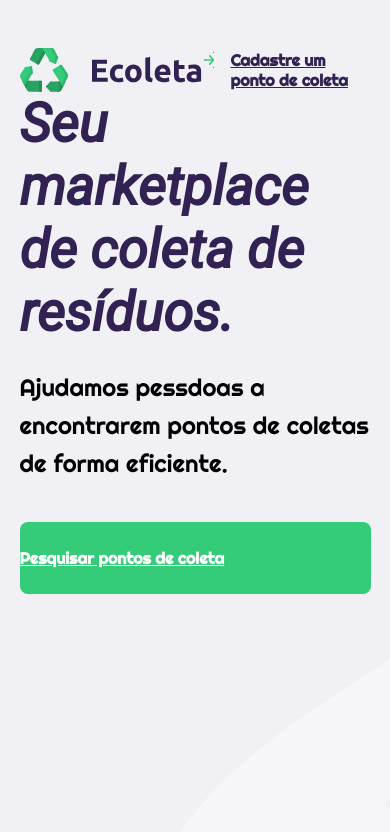
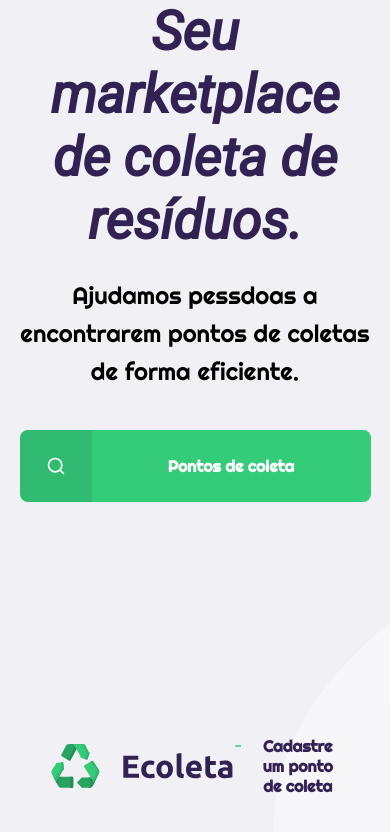
Before and after one commit to JefersonSouz/NextlevelWeek, a plain HTML site: page index.html in a window 390 px wide. Drawn offline with Linux system fonts and the light colour scheme.

Commit message:
versao 0.2

```diff
--- a/Styles/main.css
+++ b/Styles/main.css
@@ -16,14 +16,14 @@ body{
     -webkit-font-smoothing: antialiased
 }
 
-a{
-    text-decoration: nome;
+a {
+    text-decoration: none;
 
 }
 
 h1, h2, h3, h4, h5, h6{
     font-family: 'Roboto', sans-serif;
-    color: var(--title-color)
+    color: var(--title-color);
 }
 /* BOX MODEL
 
@@ -34,14 +34,15 @@ bordas, cor, fundo, maneira que é vista pelo html (display)
 posicionamnto, alinhamento
 */
 
+
 #page-home{
- height: 110vh;
+ height: 100vh;
 
  background: url('../assets/home-background.svg') no-repeat;
  background-position: 35vw bottom;
 }
 
-#page-home .content{
+#page-home .content {
     width: 90%;
     max-width: 1100px;
 
@@ -49,7 +50,8 @@ posicionamnto, alinhamento
 }
 
 #page-home header {
-    margin-top: 48px;
+
+    margin-top: 35px;
 
     display: flex;
     align-items: center;
@@ -61,6 +63,7 @@ posicionamnto, alinhamento
 
     color: var(--title-color);
     font-weight: 700;
+
 
 
 }
@@ -91,6 +94,7 @@ justify-content: center;
 #page-home main h1{
     font-size: 54px;
 
+
 }
 
 #page-home main p {
@@ -116,8 +120,8 @@ justify-content: center;
 
     transition: 400ms;
 
-    font-weight: bold;
-    color: white;
+
+
 
 
 }
@@ -130,5 +134,52 @@ justify-content: center;
     width: 72px;
     height: 72px;
 
-    background-color: rgb(0, 0, 0, 0,08);
+    border-top-left-radius: 8px;
+    border-bottom-left-radius: 8px;
+
+
+    background-color: rgba(0, 0, 0, 0.08);
+
+    display: flex;
+    align-items: center;
+    justify-content: center;
 }
+
+#page-home main a span::after{
+    content: "";
+    background-image:  url('../assets/search.svg');
+
+    width: 20px;
+    height: 20px;]
+
+}
+
+#page-home main a strong{
+    flex: 1;
+    color: white;
+
+    text-align: center;
+}
+
+@media (max-width: 900px) {
+     #page-home{
+         background-position-x: 70vw;
+     }
+     #page-home .content{
+         align-items: center;
+         text-align: center;
+     }
+
+     #page-home header {
+         position: absolute;
+         bottom: 48px;
+
+         left: 50%;
+         transform: translateX(-50%);
+     }
+
+     #page-home main {
+        align-items: center;
+    }
+
+}
--- a/index.html
+++ b/index.html
@@ -22,13 +22,13 @@
     <link href="https://fonts.googleapis.com/css2?family=Righteous&display=family=Roboto:ital@1&displayswap" rel="stylesheet">
 
     <link rel="stylesheet" href="/Styles/main.css">
+    <link rel="stylesheet" href="/Styles/home.css">
 
 </head>
 <body>
 
     <div id="page-home">
-
-    <div class="content ">
+        <div class="content">
 
             <header>
                 <img src="/assets/logo.svg" alt="logomarca">
@@ -45,7 +45,7 @@
             <p>Ajudamos pessdoas a encontrarem pontos de coletas de forma eficiente.</p>
 
 
-        <a href="#">Pesquisar pontos de coleta</a>
+            <a href="#"><span></span><strong>Pontos de coleta</strong></a>
 
 
             </main>
@@ -54,13 +54,10 @@
 
     </div>
 
-   </div>
 
 
 
-
-
-
+</div>
 
 </body>
 </html>
```
Lines whose indentation alone changed are shown as unchanged.
